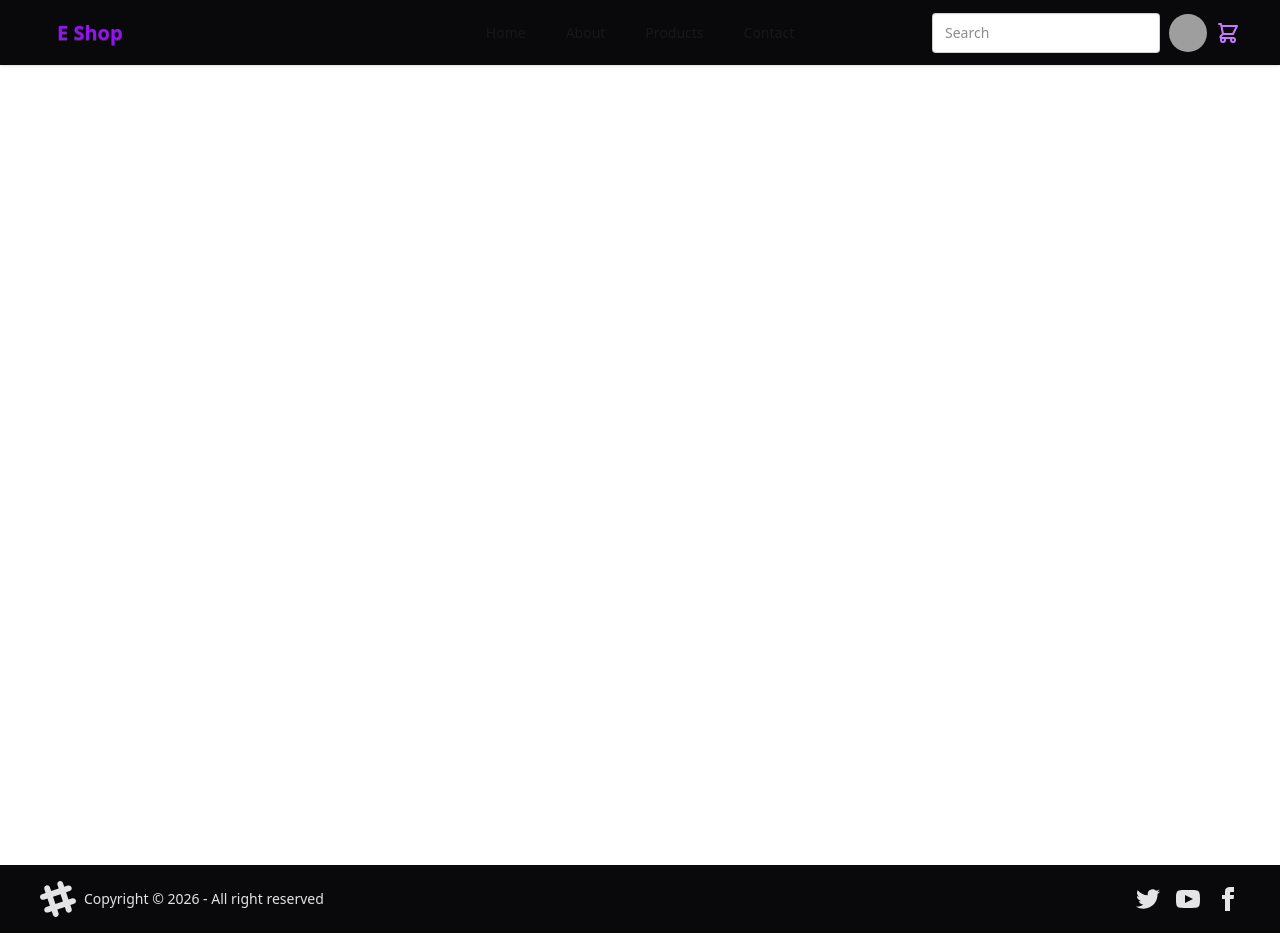
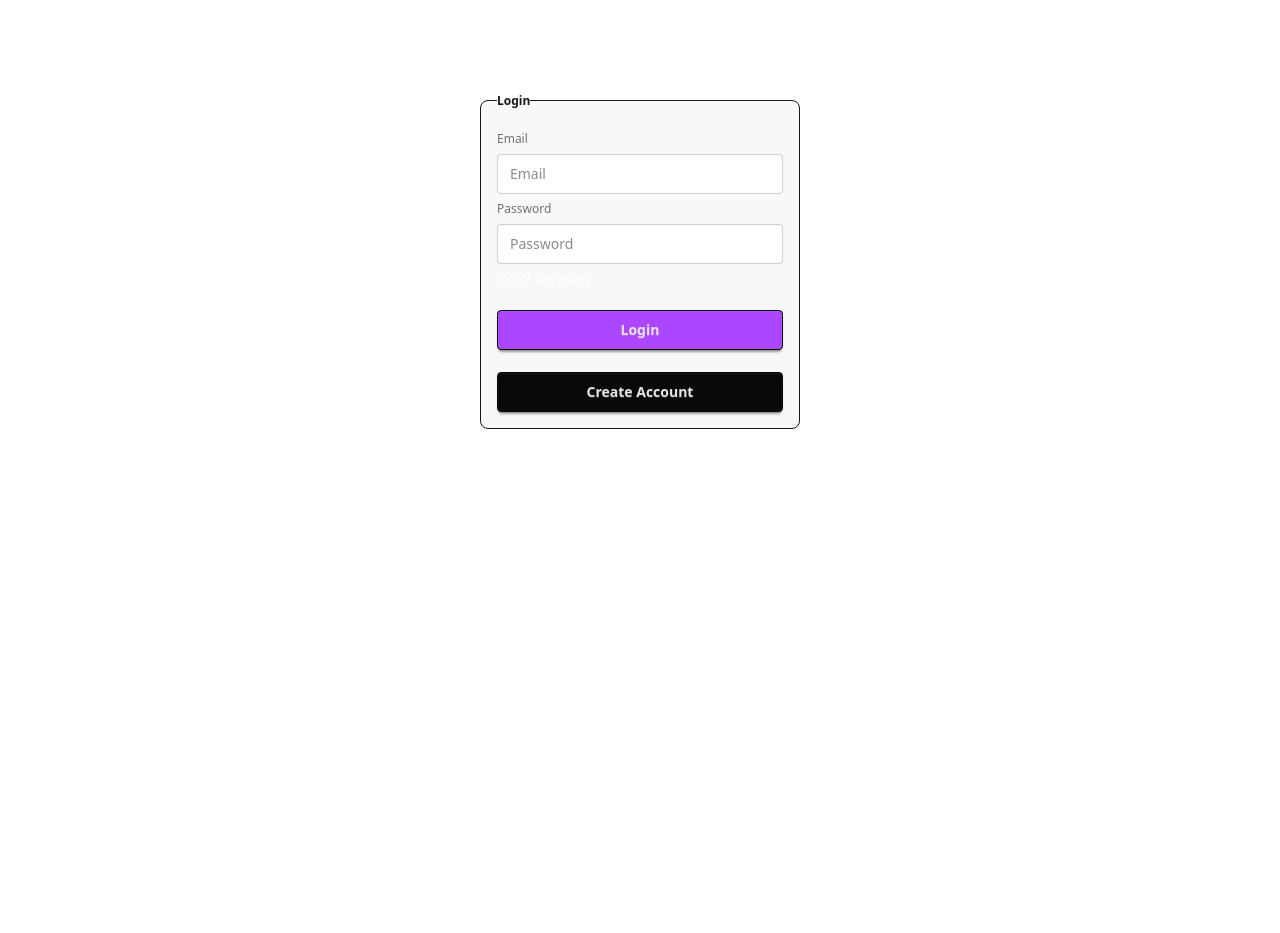
Before and after one commit to lezyCoder/E_Shop, a React (Vite) app: page /login in a window 1280 px wide. After the commit the page ends 800 px from the top, so only its background shows below. Built offline with nearby package versions, Linux system fonts and the light colour scheme; grey boxes are pictures that could not be loaded.

Commit message:
Add authentication pages and layouts for Login and Registration

```diff
--- a/src/App.jsx
+++ b/src/App.jsx
@@ -9,12 +9,24 @@ import About from "./components/Pages/About";
 import ProductDetails from "./components/Pages/ProductDetails";
 import Cart from "./components/Pages/Cart";
 import Checkout from "./components/Pages/Checkout";
+import Login from "./components/Auth/Login";
+import Registration from "./components/Auth/Registration"
+import AuthLayout from "./components/Layout/AuthLayout";
+import MainLayout from "./components/Layout/MainLayout";
+
 const App = () => {
   return (
     <>
-      <Navbar />
-      <Layout>
-        <Routes>
+      <Routes>
+        {/* Auth pages (NO Navbar/Footer) */}
+        <Route element={<AuthLayout />}>
+          <Route path="/login" element={<Login />} />
+          <Route path="/registration" element={<Registration />} />
+        </Route>
+        <Route element={<MainLayout />}>
+          {/* <Layout> */}
+
+          <Route path="/login" element={<Login />} />
           <Route path="/" element={<Home />} />
           <Route path="/about" element={<About />} />
           <Route path="/contact" element={<Contact />} />
@@ -22,9 +34,9 @@ const App = () => {
           <Route path="/product/:id" element={<ProductDetails />} />
           <Route path="/cart" element={<Cart />} />
           <Route path="/checkout" element={<Checkout />} />
-        </Routes>
-      </Layout>
-      <Footer />
+        </Route>
+        {/* </Layout> */}
+      </Routes >
     </>
   );
 };
--- /dev/null
+++ b/src/components/Auth/Login.jsx
@@ -0,0 +1,24 @@
+
+import { useNavigate } from 'react-router-dom'
+
+const Login = () => {
+    const navigate = useNavigate();
+    return (
+        <div className='flex justify-center items-center h-100 '>
+            <fieldset className="fieldset bg-base-200 border-base-400 rounded-box w-xs border p-4">
+                <legend className="fieldset-legend">Login</legend>
+
+                <label className="label">Email</label>
+                <input type="email" className="input" placeholder="Email" />
+
+                <label className="label">Password</label>
+                <input type="password" className="input" placeholder="Password" />
+                <a href="#" className='font-thin text-white hover:underline'>forgot password</a>
+                <button className="btn btn-neutral mt-4 bg-purple-500 hover:bg-purple-600">Login</button>
+                <button className="btn btn-neutral mt-4 hover:bg-gray-600 transition " onClick={() => navigate("/registration")}>Create Account</button>
+            </fieldset>
+        </div>
+    )
+}
+
+export default Login
--- /dev/null
+++ b/src/components/Auth/Registration.jsx
@@ -0,0 +1,22 @@
+import { useNavigate } from "react-router-dom"
+
+const Registration = () => {
+
+  const navigate = useNavigate()
+  return (
+    <div className='flex justify-center items-center h-100 '>
+      <fieldset className="fieldset bg-base-200 border-base-400 rounded-box w-xs border p-4">
+        <legend className="fieldset-legend">Register</legend>
+
+        <label className="label">Email</label>
+        <input type="email" className="input" placeholder="Email" />
+
+        <label className="label">Password</label>
+        <input type="password" className="input" placeholder="Password" />
+        <button className="btn btn-neutral mt-4 hover:bg-gray-700 transition " onClick={() => navigate("/login")}>Create Account</button>
+      </fieldset>
+    </div>
+  )
+}
+
+export default Registration
--- /dev/null
+++ b/src/components/Layout/AuthLayout.jsx
@@ -0,0 +1,11 @@
+import { Outlet } from "react-router-dom";
+import Layout from "./Layout";
+const AuthLayout = () => {
+    return (
+        <Layout>
+            <Outlet />
+        </Layout>
+    );
+};
+
+export default AuthLayout;
--- /dev/null
+++ b/src/components/Layout/MainLayout.jsx
@@ -0,0 +1,17 @@
+import Navbar from "../Navbar/Navbar";
+import Footer from "../Footer/Footer";
+import { Outlet } from "react-router-dom";
+import Layout from "./Layout";
+const MainLayout = () => {
+    return (
+        <>
+            <Navbar />
+            <Layout>
+                <Outlet />
+            </Layout>
+            <Footer />
+        </>
+    );
+};
+
+export default MainLayout;
```
